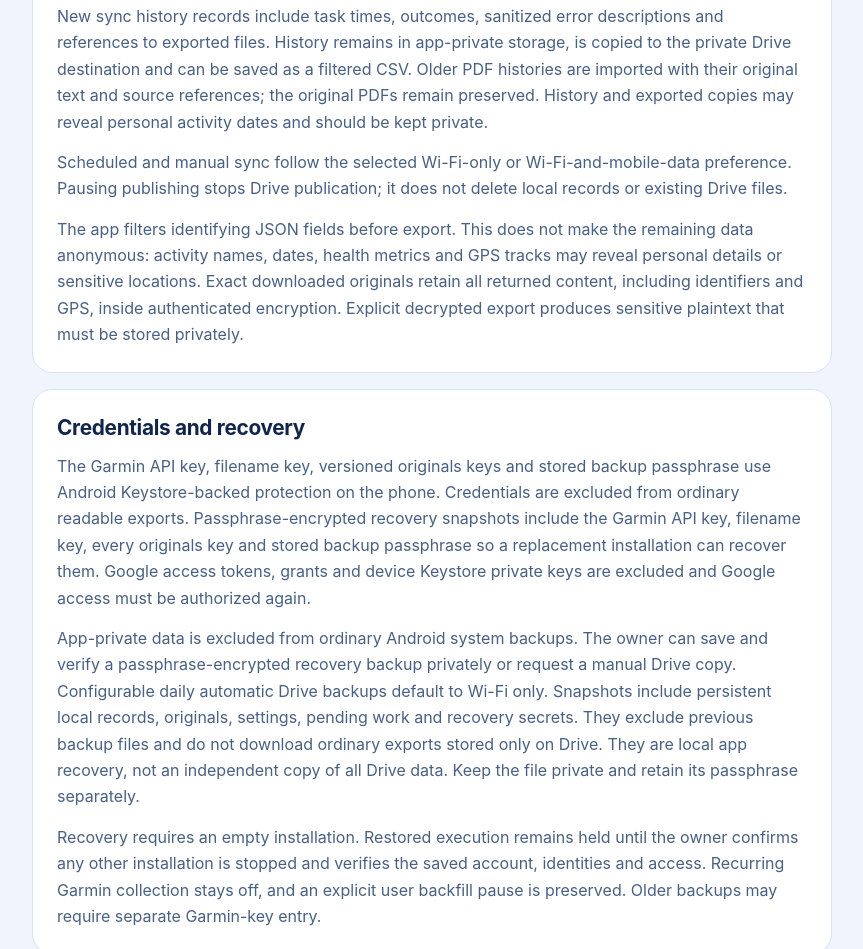
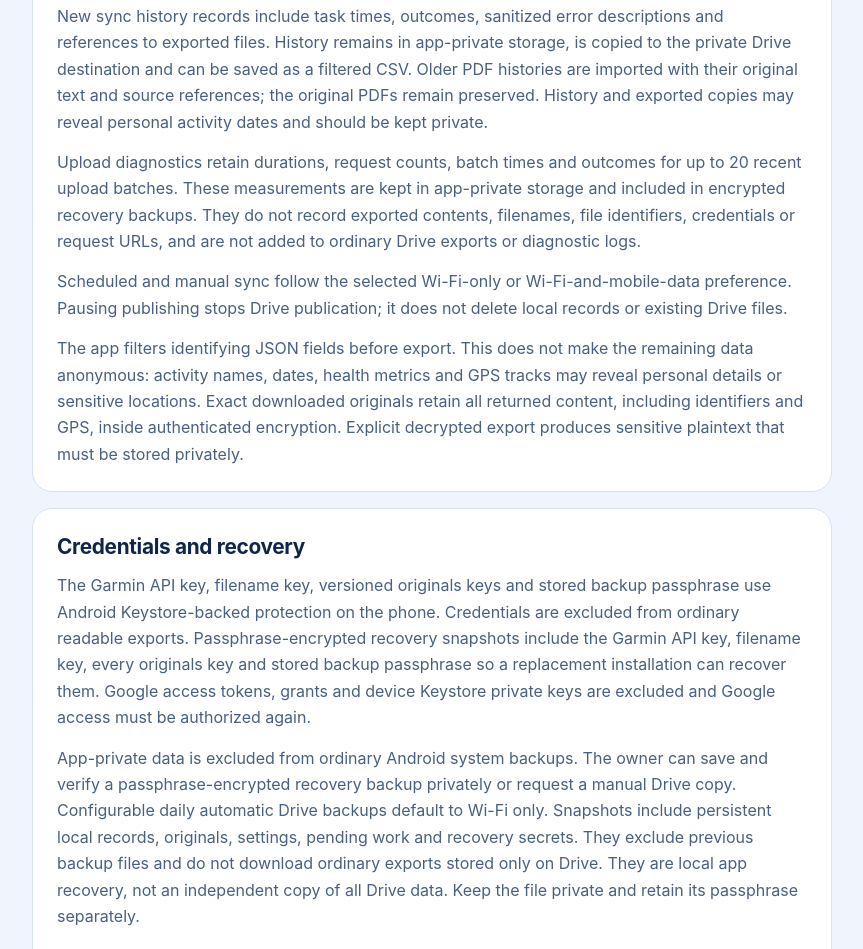
Before and after one commit to LachimB/garmin-sync-info, a plain HTML site: page privacy.html in a window 1280 px wide. Shown: the part 975-1924 px from the top of the page, without its empty margins (208-1071 px from the left). Drawn offline with Linux system fonts and the light colour scheme.

Commit message:
Describe private upload timing measurements

```diff
--- a/privacy.html
+++ b/privacy.html
@@ -29,6 +29,7 @@
         <h2>Purpose and storage</h2>
         <p>The app stores records, caches, settings, pending exports and run history in app-private phone storage. It prepares activity and daily health JSON, monthly weight/fitness files, dated goal/zone changes, activity archives and structured sync history, then uploads them to the saved Google Drive destination for the owner's use.</p>
         <p>New sync history records include task times, outcomes, sanitized error descriptions and references to exported files. History remains in app-private storage, is copied to the private Drive destination and can be saved as a filtered CSV. Older PDF histories are imported with their original text and source references; the original PDFs remain preserved. History and exported copies may reveal personal activity dates and should be kept private.</p>
+        <p>Upload diagnostics retain durations, request counts, batch times and outcomes for up to 20 recent upload batches. These measurements are kept in app-private storage and included in encrypted recovery backups. They do not record exported contents, filenames, file identifiers, credentials or request URLs, and are not added to ordinary Drive exports or diagnostic logs.</p>
         <p>Scheduled and manual sync follow the selected Wi-Fi-only or Wi-Fi-and-mobile-data preference. Pausing publishing stops Drive publication; it does not delete local records or existing Drive files.</p>
         <p>The app filters identifying JSON fields before export. This does not make the remaining data anonymous: activity names, dates, health metrics and GPS tracks may reveal personal details or sensitive locations. Exact downloaded originals retain all returned content, including identifiers and GPS, inside authenticated encryption. Explicit decrypted export produces sensitive plaintext that must be stored privately.</p>
       </section>
```
Also changed, not shown: index.html (+1 -0 lines).
